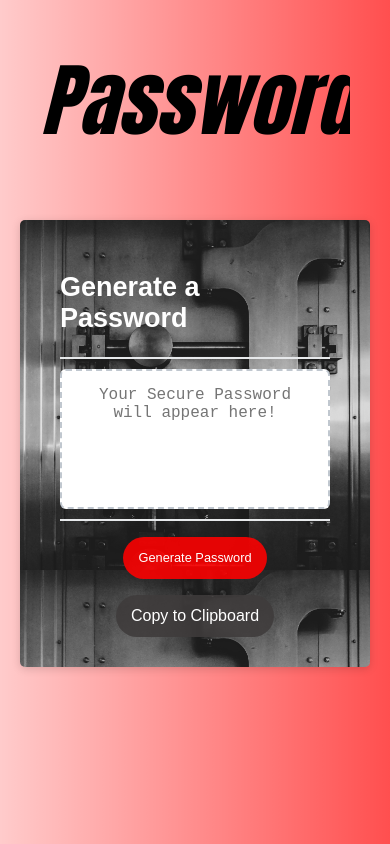
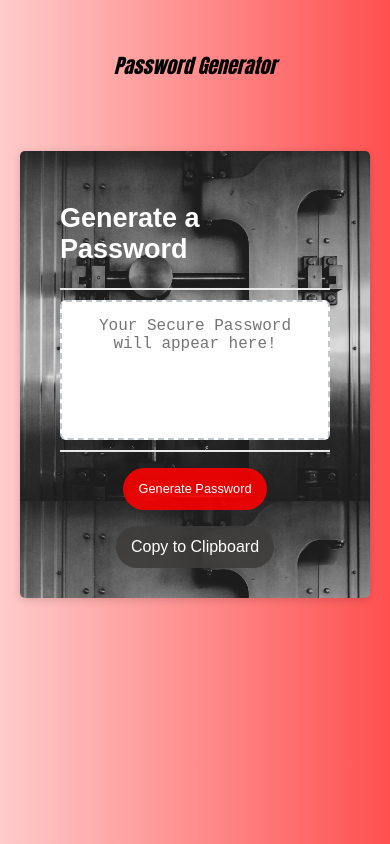
Before and after one commit to Lloret82/Password_Generator_Js, a plain HTML site: page index.html in a window 390 px wide. Drawn offline with Linux system fonts and the light colour scheme.

```diff
--- a/style.css
+++ b/style.css
@@ -178,10 +178,12 @@ button[disabled] {
     padding: 10px 15px;
   }
 
-  /* .title h1{
+  .title h1{
     text-align: center;
+    font-size: 0.5em;
+    padding: 10px;
 
-  } */
+  }
 
   #password {
     font-size: 1rem;
@@ -197,4 +199,10 @@ button[disabled] {
     margin: 16px 0px 0px 0px;
     padding: 10px 15px;
   }
+  .title h1{
+    text-align: center;
+    font-size: 0.5em;
+    padding: 10px;
+
+  }
 }
```
